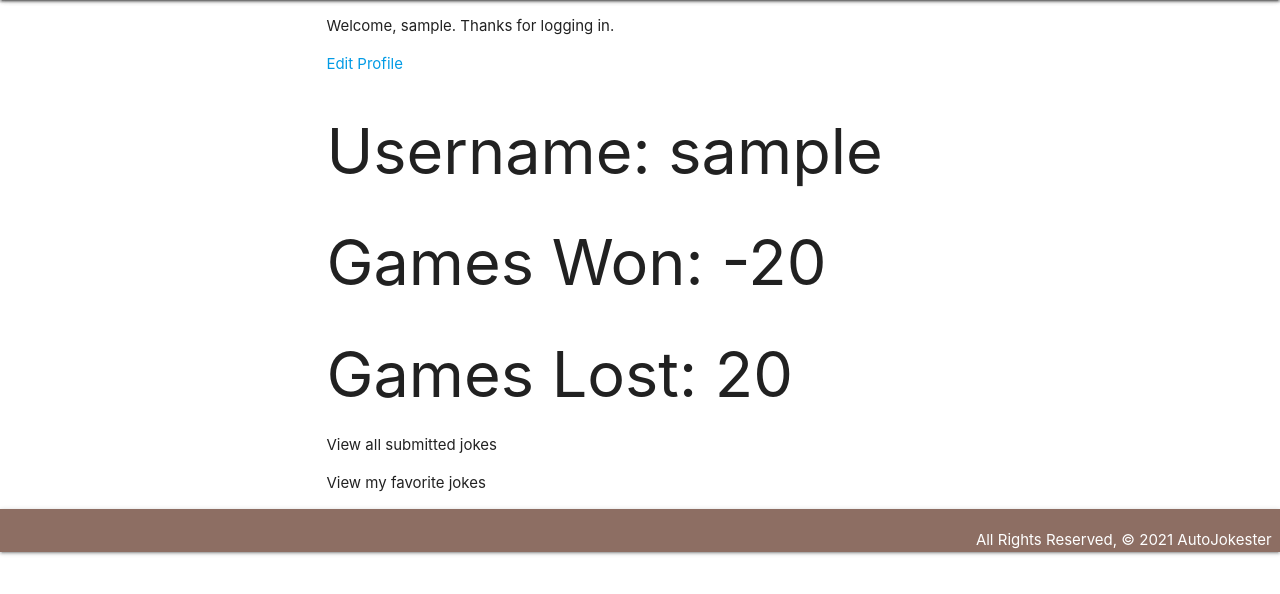
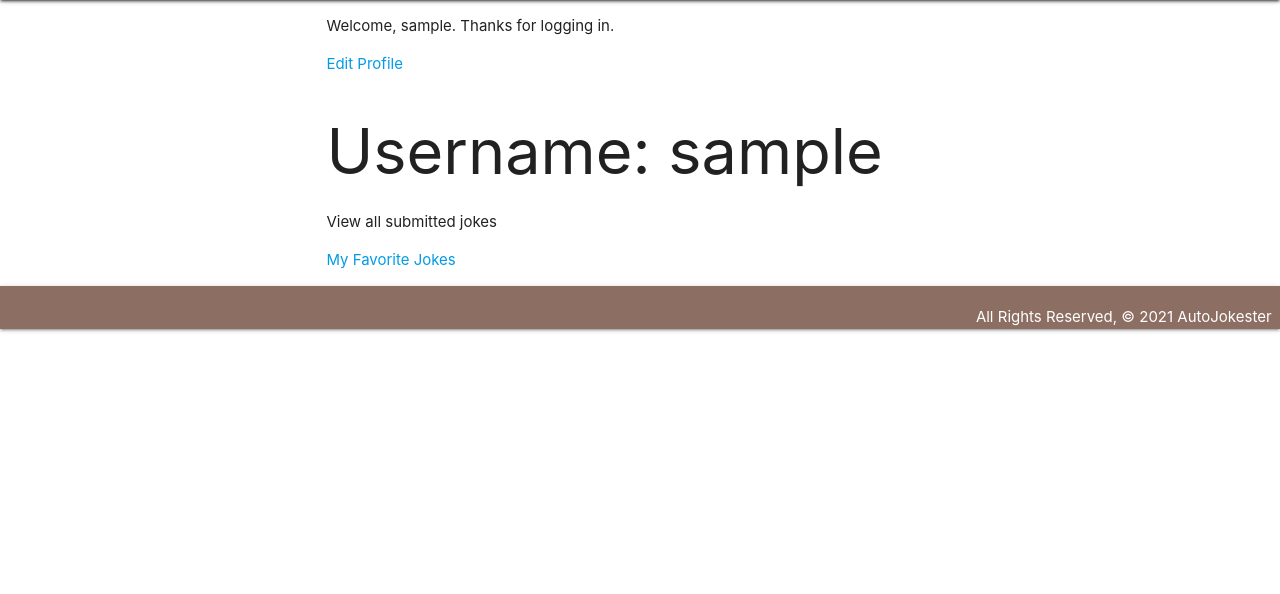
Before and after one commit to sean-yates/Auto-Jokester, a Django app: page /profile/ in a window 1280 px wide. Shown: the part 64-658 px from the top of the page. Run offline with Django 3.2, Linux system fonts and the light colour scheme; the visitor is signed in with stand-in values (Sample User, id 1).

Commit message:
added favorites link to profile page

```diff
--- a/main_app/templates/user/profilepage.html
+++ b/main_app/templates/user/profilepage.html
@@ -14,10 +14,10 @@
               {% else %}
                     <p>Welcome, new user. Please log in.</p>
                     {% endif %}
-            <h1>Games Won: -20</h1>
-            <h1>Games Lost: 20</h1>
             <p>View all submitted jokes</p>
-            <p>View my favorite jokes</p>
+          <p><a href="{% url 'myfavoritejokes' %}">My Favorite Jokes</a></p>
+
+
         </div>
     </body>
 
```
Also changed, not shown: main_app/migrations/0006_merge_0003_joke_reviewed_0005_remove_profile_username.py (added).
